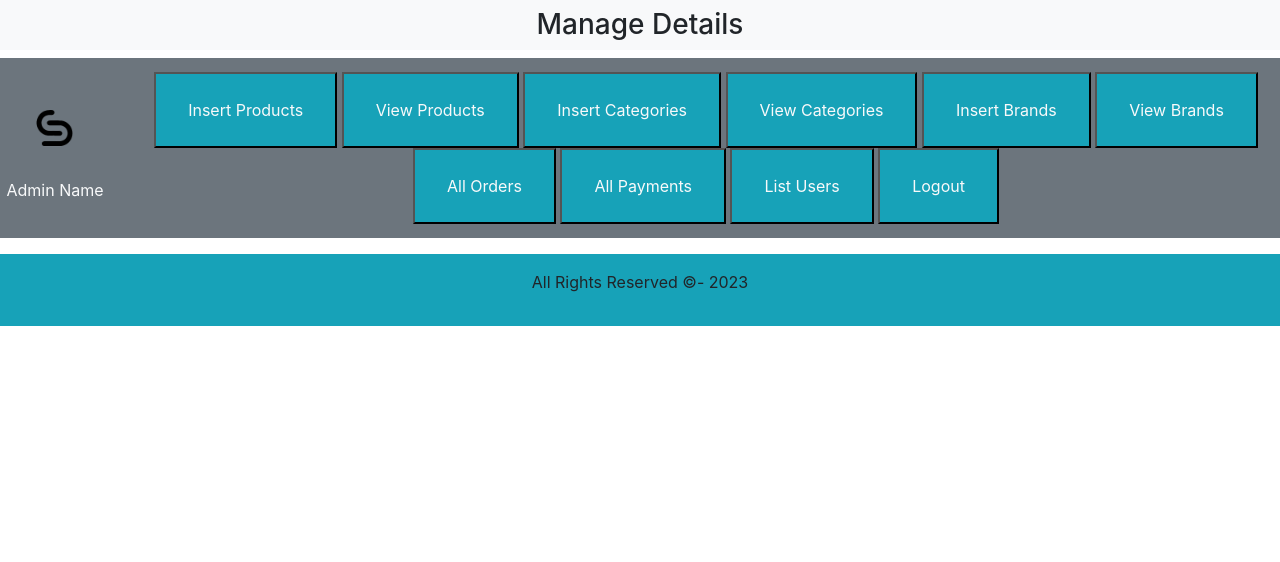
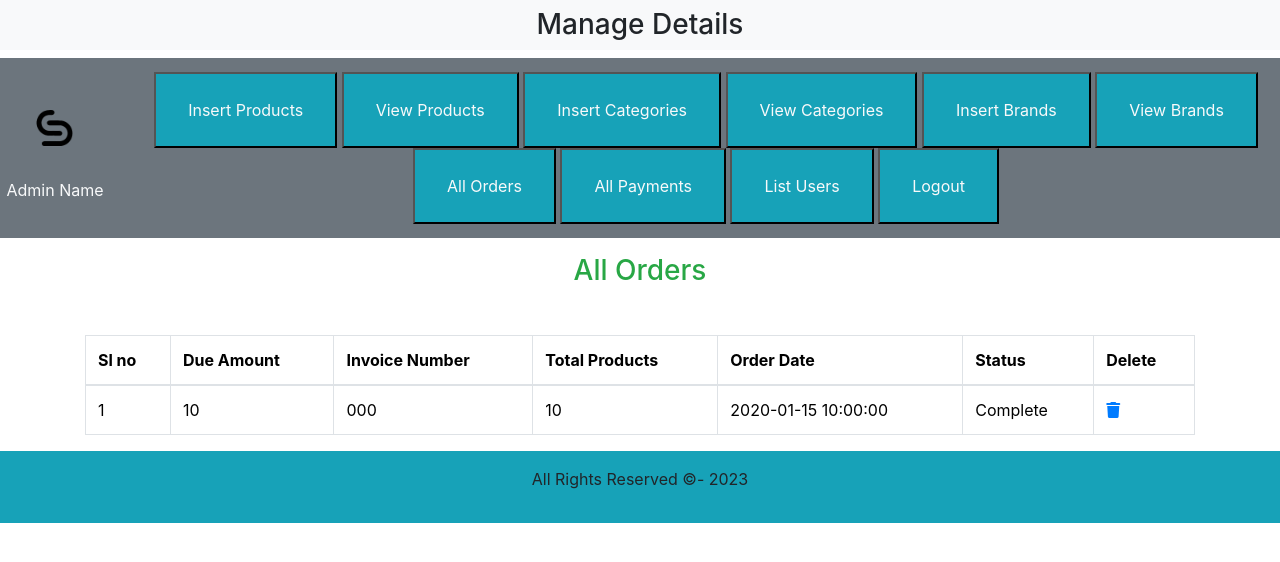
Before and after one commit to naveenkaria/ecommerce-php-mysql-clone, a PHP site: page /admin_panel/index.php?list_orders in a window 1280 px wide. Shown: the part 76-638 px from the top of the page. Run offline with PHP 8.4, Linux system fonts and the light colour scheme; tables that the repository leaves empty or names only in its code hold one stand-in row (values such as "Sample post"); some libraries are stand-ins or nearby versions.

Commit message:
admin - view orders

```diff
--- a/admin_panel/index.php
+++ b/admin_panel/index.php
@@ -88,7 +88,7 @@
                         <a href="index.php?view_brands" class="nav-link text-light  m-3">View Brands</a>
                     </button>
                     <button class="bg-info">
-                        <a href="#" class="nav-link text-light  m-3">All Orders</a>
+                        <a href="index.php?list_orders" class="nav-link text-light  m-3">All Orders</a>
                     </button>
                     <button class="bg-info">
                         <a href="#" class="nav-link text-light  m-3">All Payments</a>
@@ -141,6 +141,9 @@
         if (isset($_GET['delete_brand'])) {
             include('delete_brand.php');
         }
+        if (isset($_GET['list_orders'])) {
+            include('list_orders.php');
+        }
         ?>
     </div>
 
--- /dev/null
+++ b/admin_panel/list_orders.php
@@ -0,0 +1,49 @@
+<h3 class="text-center text-success">All Orders</h3>
+<table class="table table-bordered mt-5">
+    <thead class="bg-info">
+
+        <?php
+        $get_orders = "Select * from `user_orders`";
+        $result = mysqli_query($conn, $get_orders);
+        $row_count = mysqli_num_rows($result);
+        echo " <tr>
+<th>Sl no</th>
+<th>Due Amount</th>
+<th>Invoice Number</th>
+<th>Total Products</th>
+<th>Order Date</th>
+<th>Status</th>
+<th>Delete</th>
+</tr>
+</thead>
+<tbody class='bg-secondary text-light'>";
+
+        if ($row_count == 0) {
+            echo "<h2 class='bg-danger text-center mt-5'>no orders yet</h2>";
+        } else {
+            $number = 0;
+            while ($row_data = mysqli_fetch_assoc($result)) {
+                $order_id = $row_data['order_id'];
+                $user_id = $row_data['user_id'];
+                $amount_due = $row_data['amount_due'];
+                $invoice_number = $row_data['invoice_number'];
+                $total_products = $row_data['total_products'];
+                $order_date = $row_data['order_date'];
+                $order_status = $row_data['order_status'];
+                $number++;
+                echo " <tr>
+      <td>$number</td>
+      <td>$amount_due</td>
+      <td>$invoice_number</td>
+      <td>$total_products</td>
+      <td>$order_date</td>
+      <td>$order_status</td>
+      <td><a href '' class'text-light' ><i class='fa-solid fa-trash'></i></a></td>
+  </tr>";
+            }
+        }
+        ?>
+
+
+        </tbody>
+</table>
```
